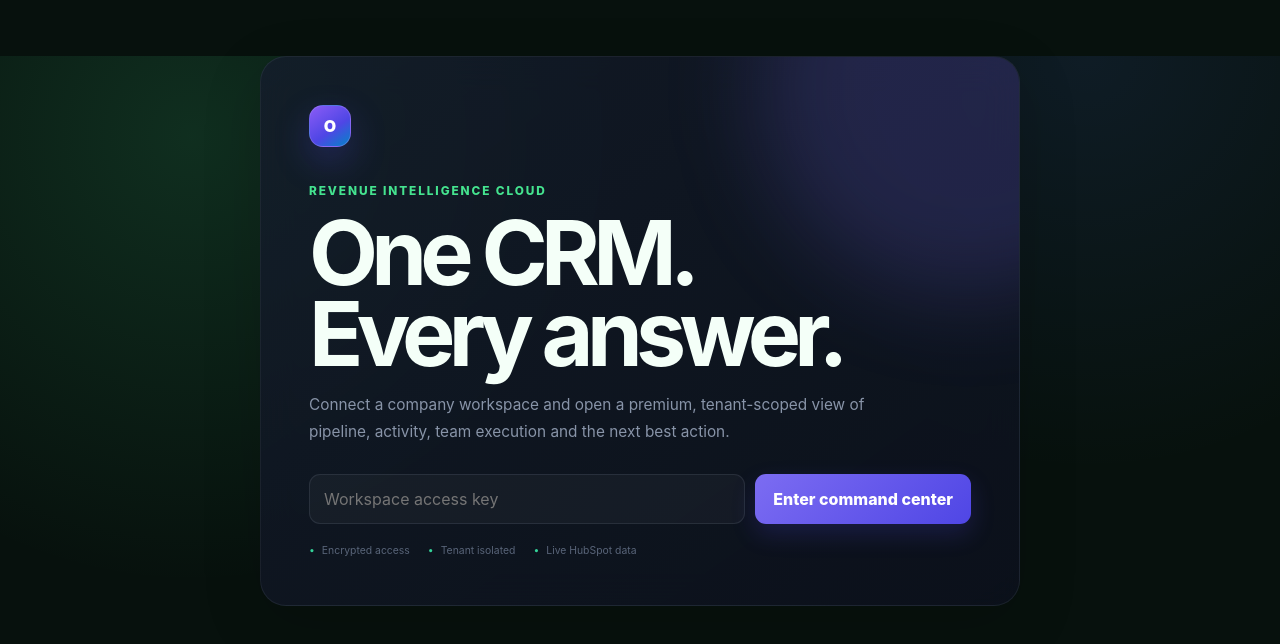
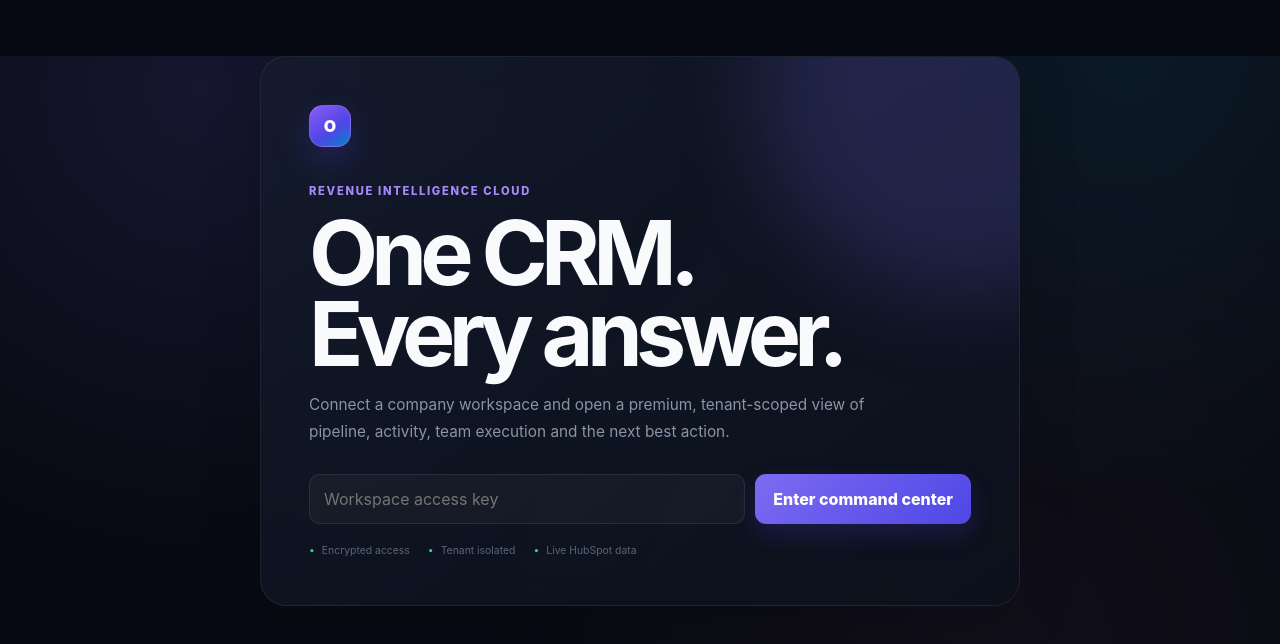
Before and after one commit to amohamed-alt/Ops-Solutions, a Next.js app in the folder apps/web/: page /dashboard in a window 1280 px wide. Shown: the top 644 px of the page. Built offline with nearby package versions, Linux system fonts and the light colour scheme.

Commit message:
Replace Talentera green with neutral multi-brand SaaS palette

```diff
--- a/apps/web/app/globals.css
+++ b/apps/web/app/globals.css
@@ -1,14 +1,18 @@
 :root {
   color-scheme: dark;
-  --background: #07110d;
-  --panel: rgba(17, 32, 25, 0.78);
-  --panel-strong: #10241b;
-  --border: rgba(153, 246, 193, 0.14);
-  --text: #f4fff8;
-  --muted: #a9bdb2;
-  --accent: #45e38f;
-  --accent-soft: rgba(69, 227, 143, 0.12);
-  --danger: #ff8f8f;
+  --background: #070a12;
+  --panel: rgba(15, 23, 42, 0.78);
+  --panel-strong: #0f172a;
+  --border: rgba(148, 163, 184, 0.14);
+  --text: #f8fafc;
+  --muted: #94a3b8;
+  --accent: #7c6cf2;
+  --accent-2: #38bdf8;
+  --accent-3: #f472b6;
+  --accent-soft: rgba(124, 108, 242, 0.12);
+  --success: #34d399;
+  --warning: #fbbf24;
+  --danger: #fb7185;
 }
 
 * {
@@ -17,6 +21,7 @@
 
 html {
   min-height: 100%;
+  scroll-behavior: smooth;
   background: var(--background);
 }
 
@@ -26,8 +31,9 @@ body {
   color: var(--text);
   font-family: Inter, ui-sans-serif, system-ui, -apple-system, BlinkMacSystemFont, "Segoe UI", sans-serif;
   background:
-    radial-gradient(circle at 15% 10%, rgba(69, 227, 143, 0.14), transparent 28rem),
-    radial-gradient(circle at 85% 0%, rgba(83, 126, 255, 0.1), transparent 26rem),
+    radial-gradient(circle at 16% 4%, rgba(124, 108, 242, 0.13), transparent 29rem),
+    radial-gradient(circle at 88% 0%, rgba(56, 189, 248, 0.09), transparent 28rem),
+    radial-gradient(circle at 78% 74%, rgba(244, 114, 182, 0.045), transparent 34rem),
     var(--background);
 }
 
@@ -36,6 +42,20 @@ input,
 select,
 textarea {
   font: inherit;
+}
+
+button:focus-visible,
+input:focus-visible,
+select:focus-visible,
+textarea:focus-visible,
+a:focus-visible {
+  outline: 2px solid rgba(167, 139, 250, 0.85);
+  outline-offset: 3px;
+}
+
+::selection {
+  color: #fff;
+  background: rgba(124, 108, 242, 0.48);
 }
 
 .page-shell {
@@ -53,10 +73,14 @@ textarea {
 
 .eyebrow,
 .section-label {
-  color: var(--accent);
-  font-size: 0.74rem;
-  font-weight: 800;
-  letter-spacing: 0.16em;
+  color: #a78bfa;
+  font-size: 0.7rem;
+  font-weight: 850;
+  letter-spacing: 0.15em;
+}
+
+.section-label {
+  color: #69758b;
 }
 
 h1,
@@ -117,13 +141,13 @@ h1 {
   flex: 0 0 auto;
   margin-top: 5px;
   border-radius: 999px;
-  background: var(--accent);
-  box-shadow: 0 0 0 7px var(--accent-soft);
+  background: var(--success);
+  box-shadow: 0 0 0 7px rgba(52, 211, 153, 0.1);
 }
 
 .status-card.unhealthy .status-dot {
   background: var(--danger);
-  box-shadow: 0 0 0 7px rgba(255, 143, 143, 0.12);
+  box-shadow: 0 0 0 7px rgba(251, 113, 133, 0.11);
 }
 
 .metrics-grid {
@@ -187,10 +211,10 @@ h1 {
 
 .pill,
 .module-row > span {
-  border: 1px solid var(--border);
+  border: 1px solid rgba(124, 108, 242, 0.2);
   border-radius: 999px;
-  color: var(--accent);
-  background: var(--accent-soft);
+  color: #c4b5fd;
+  background: rgba(124, 108, 242, 0.09);
   font-size: 0.73rem;
   font-weight: 700;
   white-space: nowrap;
@@ -241,7 +265,8 @@ h1 {
 
 .action-panel {
   background:
-    linear-gradient(145deg, rgba(69, 227, 143, 0.1), transparent 55%),
+    linear-gradient(145deg, rgba(124, 108, 242, 0.1), transparent 55%),
+    radial-gradient(circle at 100% 0%, rgba(56, 189, 248, 0.06), transparent 18rem),
     var(--panel-strong);
 }
 
```
